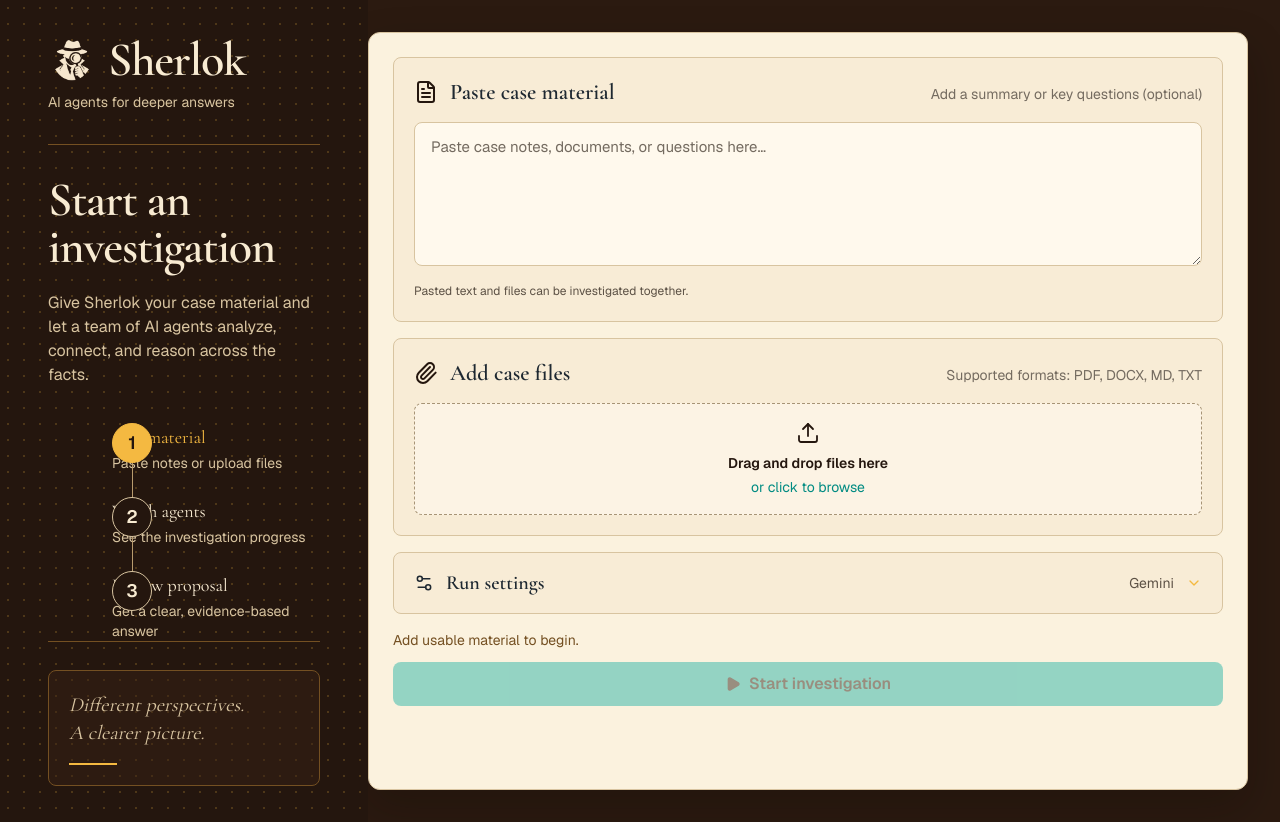
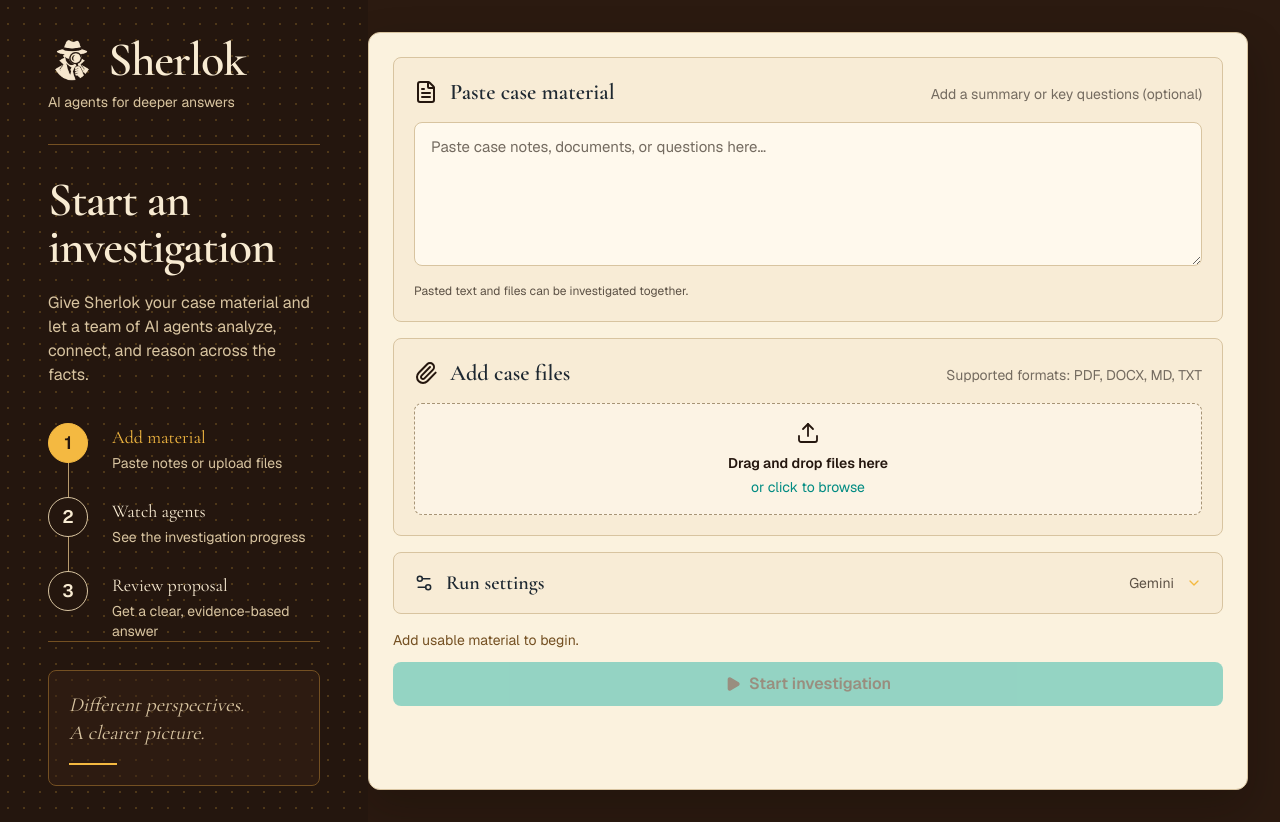
Before and after one commit to codesuke/Case-Multi-Agent, a Next.js app in the folder sherlok-nextjs/: page / in a window 1280 px wide. Built offline with nearby package versions, Linux system fonts and the light colour scheme.

Commit message:
fix: adjust padding in steps list for better alignment

```diff
--- a/sherlok-nextjs/components/investigation/start-investigation.tsx
+++ b/sherlok-nextjs/components/investigation/start-investigation.tsx
@@ -526,11 +526,11 @@ function Intro() {
             connect, and reason across the facts.
           </p>
         </div>
-        <ol className="mt-9 space-y-6 pl-16">
+        <ol className="mt-9 space-y-6">
           {steps.map(([title, description], index) => (
             <li
               key={title}
-              className="relative before:absolute before:left-5 before:top-5 before:h-[calc(100%+1.5rem)] before:w-px before:bg-[#b89b6e] last:before:hidden"
+              className="relative pl-16 before:absolute before:left-5 before:top-5 before:h-[calc(100%+1.5rem)] before:w-px before:bg-[#b89b6e] last:before:hidden"
             >
               <span
                 className={`absolute left-0 top-0 z-10 grid size-10 place-items-center rounded-full border text-lg font-semibold ${index === 0 ? "border-[#f4b941] bg-[#f4b941] text-[#24160e]" : "border-[#d8c4a0] bg-[#24160e] text-[#f8ebd2]"}`}
```
